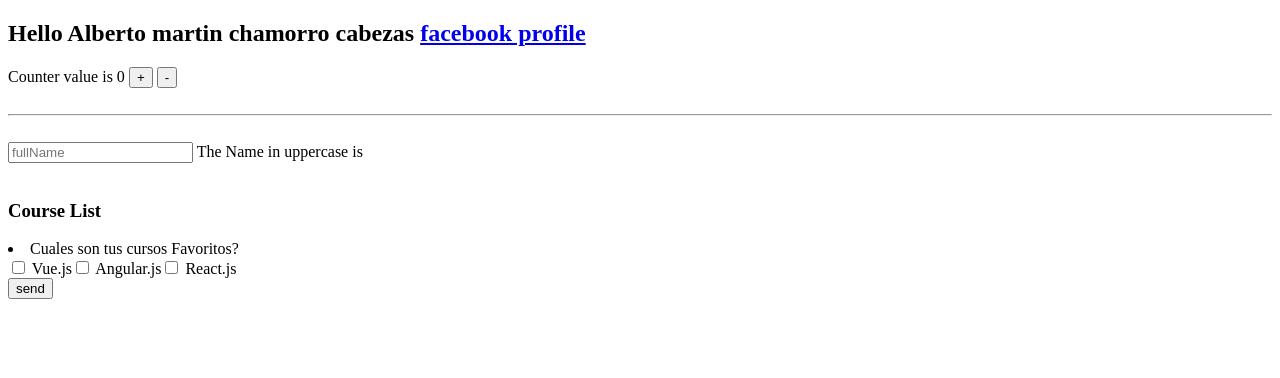
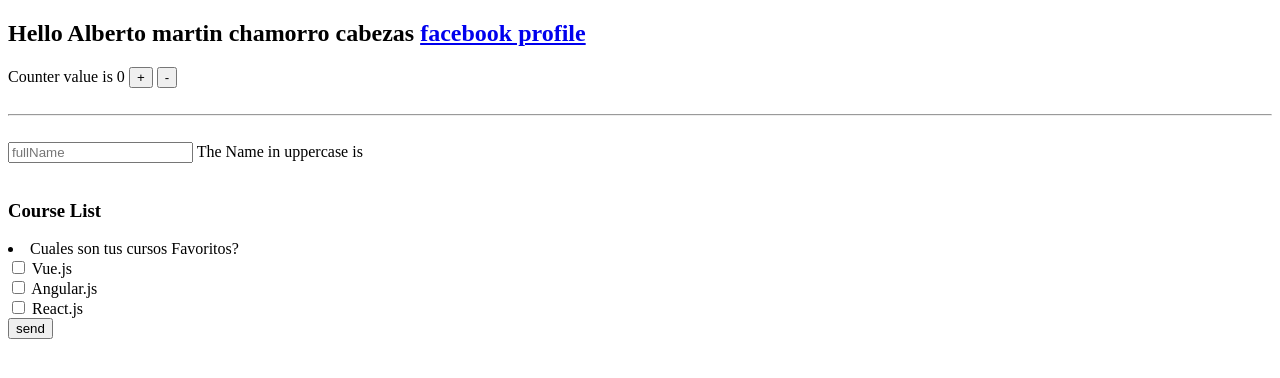
Before and after one commit to AlbertoChamorro/basic-vue-js, a plain HTML site: page index.html in a window 1280 px wide. Drawn offline with nearby package versions, Linux system fonts and the light colour scheme.

Commit message:
create component by course

```diff
--- a/index.html
+++ b/index.html
@@ -31,8 +31,7 @@
                 {{question.name}}
                 <br/>
                 <template v-for="option in question.options">
-                    <input type="checkbox" :id="option.id" :value="option.id" v-model="dataForm.courses"/>
-                    <label :for="option.id">{{ option.name }}</label>
+                    <course :option="option" :user-data="dataForm"></course>
                 </template>
             </li>
             <button type="submit">send</button>
@@ -41,6 +40,15 @@
 
     <script src="https://cdn.jsdelivr.net/npm/vue/dist/vue.js"></script>
     <script type="text/javascript">
+        Vue.component('course', {
+            props: ['option', 'userData'],
+            template: `
+                <div>
+                    <input type="checkbox" :id="option.id" :value="option.id" v-model="userData.courses"/>
+                    <label :for="option.id">{{ option.name }}</label>
+                </div>
+            `
+        })
         let app = new Vue({
             el: '#app',
             data: {
```
